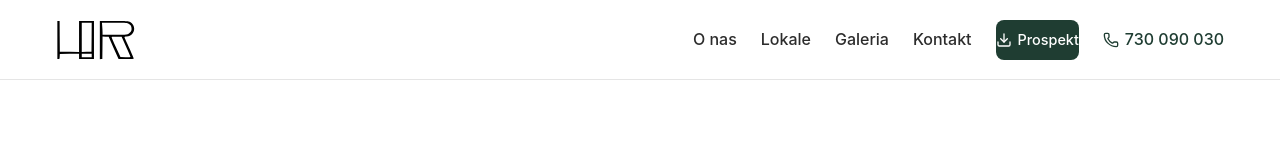
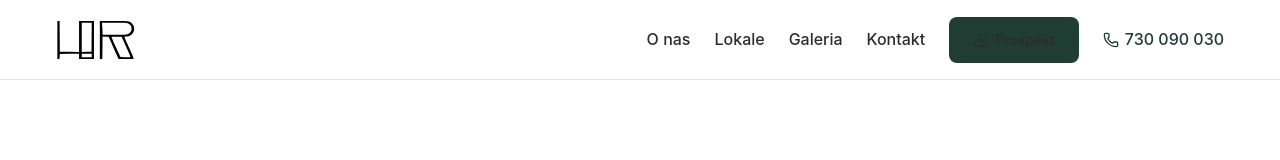
Before and after one commit to machanek/harmonia-next, a Next.js app: page / in a window 1280 px wide. Shown: the top 160 px of the page. Built offline with nearby package versions, Linux system fonts and the light colour scheme.

Commit message:
feat(about): prospekt button

```diff
--- a/public/css/next-bridge.css
+++ b/public/css/next-bridge.css
@@ -108,25 +108,26 @@
 
 /* PRZYCISKI W MENU */
 .btn-prospekt{
-  background: var(--primary-green);
-  color: var(--white) !important;
-  padding: 0.75rem 1.5rem;
+  background: #1F3D32;
+  color: #FFFFFF;
+  padding: 12px 24px !important;
   border-radius: 8px;
   font-weight: 500;
-  font-size: 0.9rem;
+  font-size: 14px;
   display: flex;
   align-items: center;
-  gap: 0.5rem;
+  gap: 8px;
   text-decoration: none;
   border: none;
   cursor: pointer;
-  transition: var(--transition);
+  transition: all 0.3s cubic-bezier(0.4, 0, 0.2, 1);
   white-space: nowrap;
+  min-height: 40px;
 }
 .btn-prospekt:hover{
-  background: var(--primary-green-dark);
+  background: #15342a;
   transform: translateY(-1px);
-  box-shadow: var(--shadow-md);
+  box-shadow: 0 4px 12px rgba(0, 0, 0, 0.15);
 }
 .btn-prospekt:hover::after{
   display: none;
```
